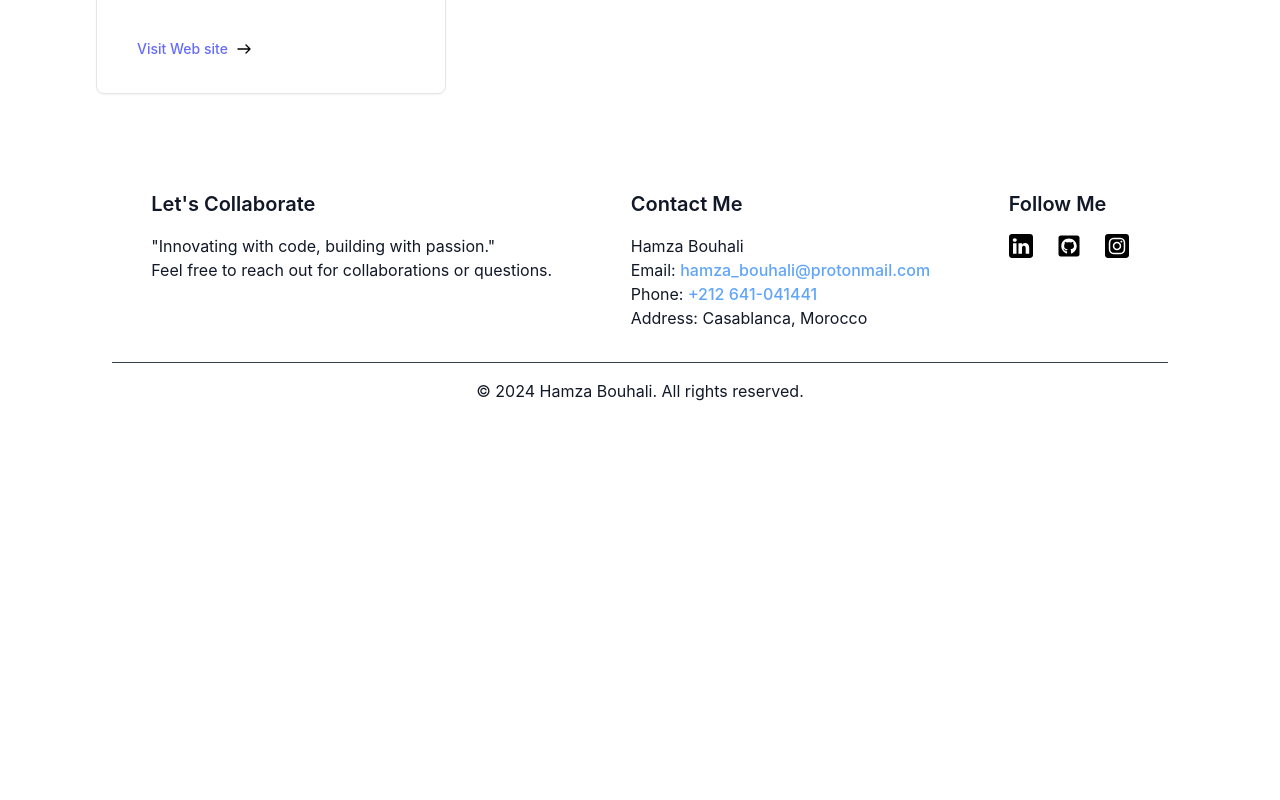
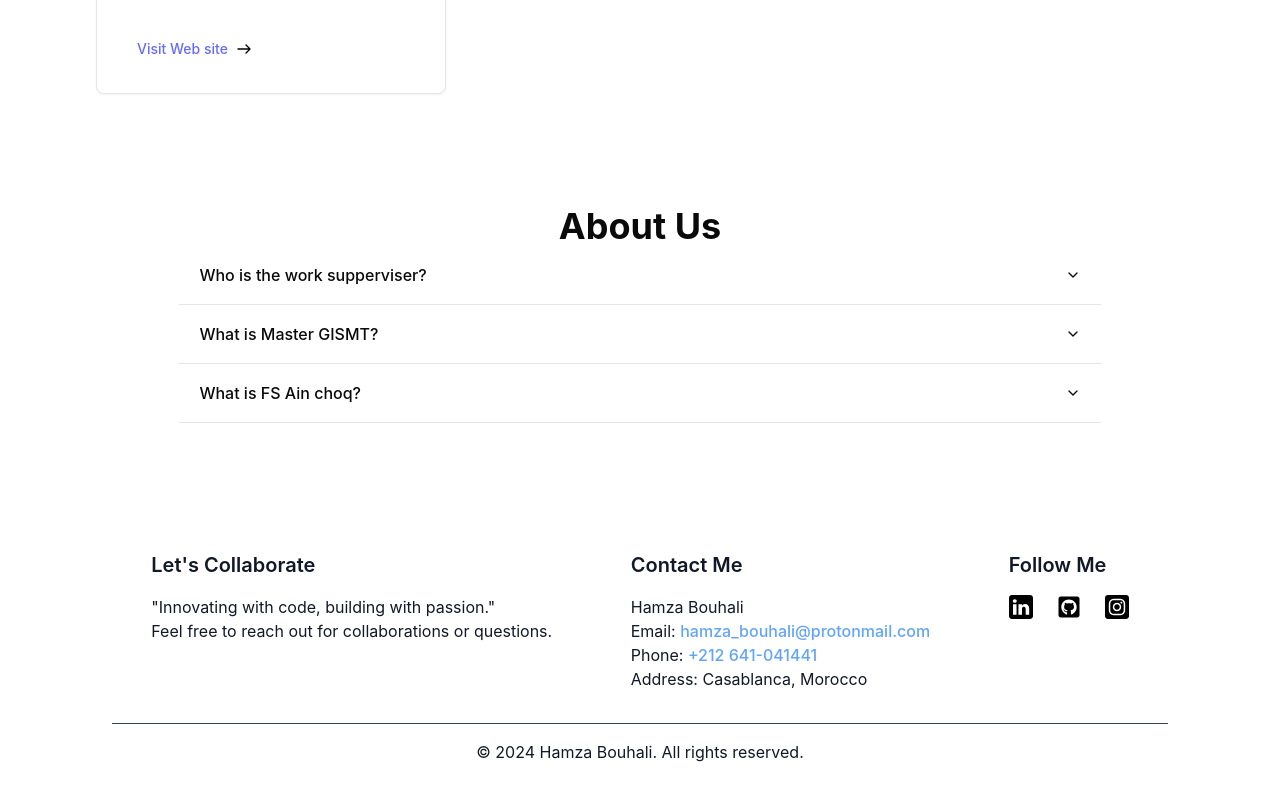
Before and after one commit to bouhvli/portfolio, a React (Vite) app: page /project in a window 1280 px wide. Shown: the part 1862-2662 px from the top of the page. Before the commit the page ends 2313 px from the top, so only its background shows below. Built offline with nearby package versions, Linux system fonts and the light colour scheme.

Commit message:
adding the additional information section

```diff
--- a/src/pages/Project.tsx
+++ b/src/pages/Project.tsx
@@ -2,6 +2,7 @@ import React from "react";
 import HeroSection from "../components/HeroSection";
 import FeaturedProjects from "../components/FeaturedProjects";
 import Footer from "../components/Footer";
+import { AccordionSection } from "../components/Accourding";
 
 const Project: React.FC = () => {
   return (
@@ -13,6 +14,10 @@ const Project: React.FC = () => {
         </h2>
         <FeaturedProjects />
       </div>
+      <div className="w-full mx-auto py-16 flex flex-col items-center">
+        <h2 className="text-4xl font-bold text-center">About Us</h2>
+        <AccordionSection />
+      </div>
       <Footer />
   </div>
   );
```
